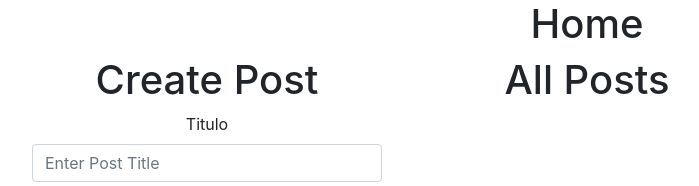
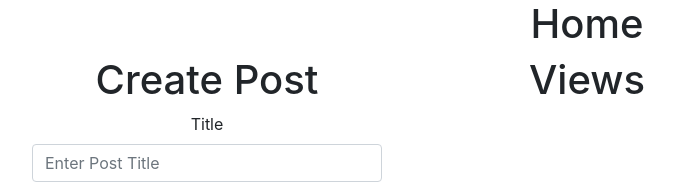
Before and after one commit to myrna90/React-Redux-Coophi, a React (Create React App) app: page / in a window 1280 px wide. Shown: the top 186 px of the page, without its empty margins (53-752 px from the left). Built offline with nearby package versions, Linux system fonts and the light colour scheme.

Commit message:
Se cambio la liga de Git a las dependencias

```diff
--- a/package.json
+++ b/package.json
@@ -2,10 +2,10 @@
   "name": "react-redux-coophi",
   "version": "0.1.0",
   "private": true,
-  "homepage": "https://myrna90.github.io/redux-react",
   "dependencies": {
     "bootstrap": "^4.3.1",
     "gh-pages": "^2.1.1",
+    "homepage": "https://myrna90.github.io/redux-react",
     "react": "^16.9.0",
     "react-bootstrap": "^1.0.0-beta.11",
     "react-dom": "^16.9.0",
--- a/src/App.js
+++ b/src/App.js
@@ -1,6 +1,6 @@
 import React from 'react';
 import './App.css';
-import { Route, Switch } from 'react-router-dom';
+import { Route, Switch, BrowserRouter } from 'react-router-dom';
 import PostForm from './components/PostForm';
 import AllPost from './components/AllPost';
 import Home from './components/Home';
@@ -8,13 +8,13 @@ import Home from './components/Home';
 function App() {
   return (
     <div className="App">
-
-         <Switch>
-           <Route exact path ="/" component={Home}/>
-           <Route path ="/PostForm" component={PostForm}/>
-           <Route path ="/AllPost" component={AllPost}/>
-         </Switch>
-
+      <BrowserRouter>
+       <Switch>
+        <Route exact path ="/" component={Home}/>
+        <Route path ="/PostForm" component={PostForm}/>
+        <Route path ="/AllPost" component={AllPost}/>
+       </Switch>
+      </BrowserRouter>
     </div>
   );
 }
--- a/src/components/AllPost.js
+++ b/src/components/AllPost.js
@@ -7,13 +7,13 @@ class AllPost extends Component {
     render() {
         return (
             <div>
-             <h1 className="post_heading">All Posts</h1>
+             <h1 className="post_heading">Views</h1>
               {this.props.posts.map((post) => (
                 <div key={post.id}>
                 {post.editing ? <EditComponent post={post} key={post.id} /> : <Post post={post}
                 key={post.id} />}
             </div>
-            ))}
+              ))}
             </div>
         );
     }
--- a/src/components/PostForm.js
+++ b/src/components/PostForm.js
@@ -28,7 +28,7 @@ class PostForm extends React.Component{
         <div>
           <h1>Create Post</h1>
             <Form onSubmit={this.handleSubmit}>
-             <Form.Label>Titulo</Form.Label>
+             <Form.Label>Title</Form.Label>
               <Form.Control required type="text" ref={(input)=>this.getTitle=input}
                 placeholder="Enter Post Title" />
             <br/>
--- a/src/index.js
+++ b/src/index.js
@@ -6,16 +6,13 @@ import * as serviceWorker from './serviceWorker';
 import { createStore } from 'redux';
 import { Provider } from 'react-redux';
 import postReducer from './reducers/postReducer';
-import { BrowserRouter} from 'react-router-dom'
 
 const store = createStore(postReducer);
 
 ReactDOM.render(
-    <BrowserRouter>
-    <Provider store ={store}>
-     <App />
-  </Provider>
-    </BrowserRouter>,
+  <Provider store ={store}>
+    <App />
+  </Provider>,
     document.getElementById('root')
 );
 
```
Lines whose indentation alone changed are shown as unchanged.
